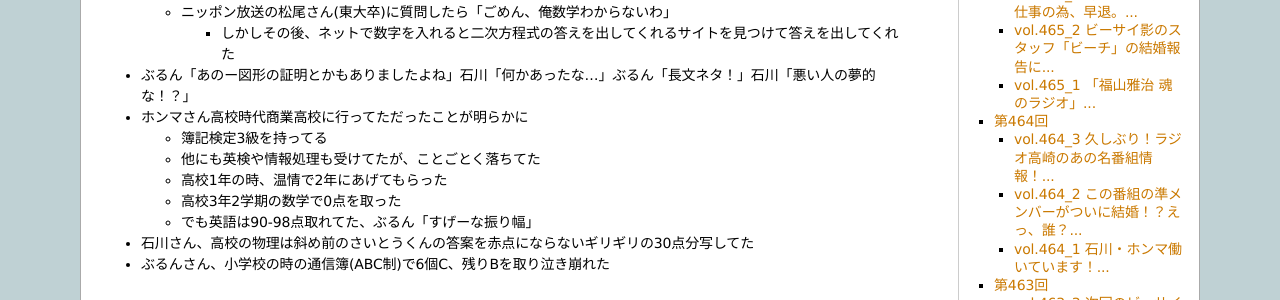
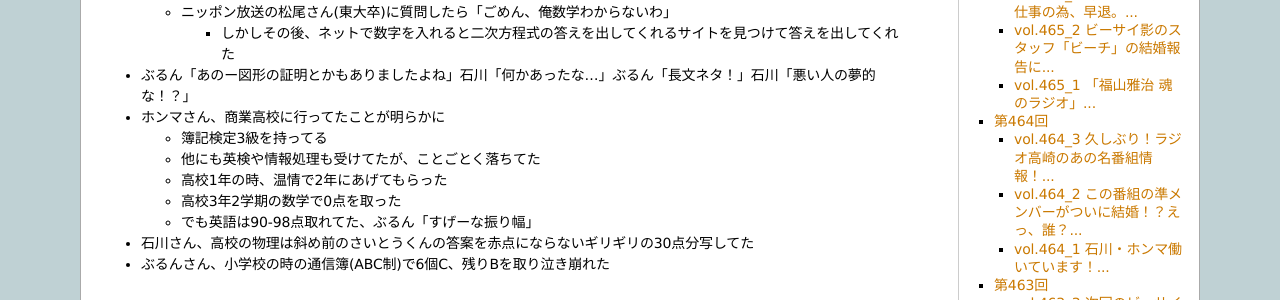
Before and after one commit to gosyujin/be-side, a Sphinx documentation site: the page built from source/2015.rst, in a window 1280 px wide and 900 px high, scrolled down 4336 px. Shown: the part 151-451 px from the top of the window. Built offline with Sphinx 7.4.7, drawn with Linux system fonts in a browser that asks for light colours.

Commit message:
Update source

```diff
--- a/source/2015.rst
+++ b/source/2015.rst
@@ -62,7 +62,7 @@ vol.495_1 初公開！？...
     * しかしその後、ネットで数字を入れると二次方程式の答えを出してくれるサイトを見つけて答えを出してくれた
 
 * ぶるん「あのー図形の証明とかもありましたよね」石川「何かあったな…」ぶるん「長文ネタ！」石川「悪い人の夢的な！？」
-* ホンマさん高校時代商業高校に行ってただったことが明らかに
+* ホンマさん、商業高校に行ってたことが明らかに
 
   * 簿記検定3級を持ってる
   * 他にも英検や情報処理も受けてたが、ことごとく落ちてた
```
